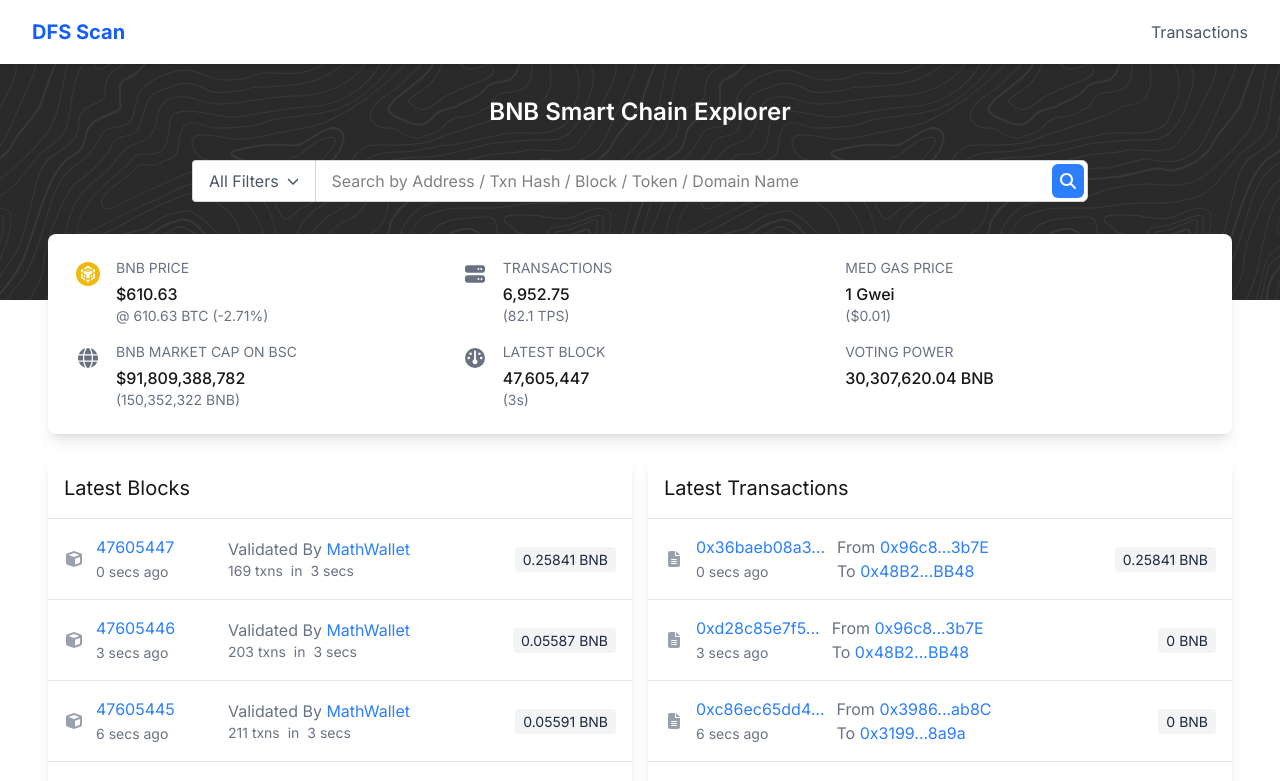
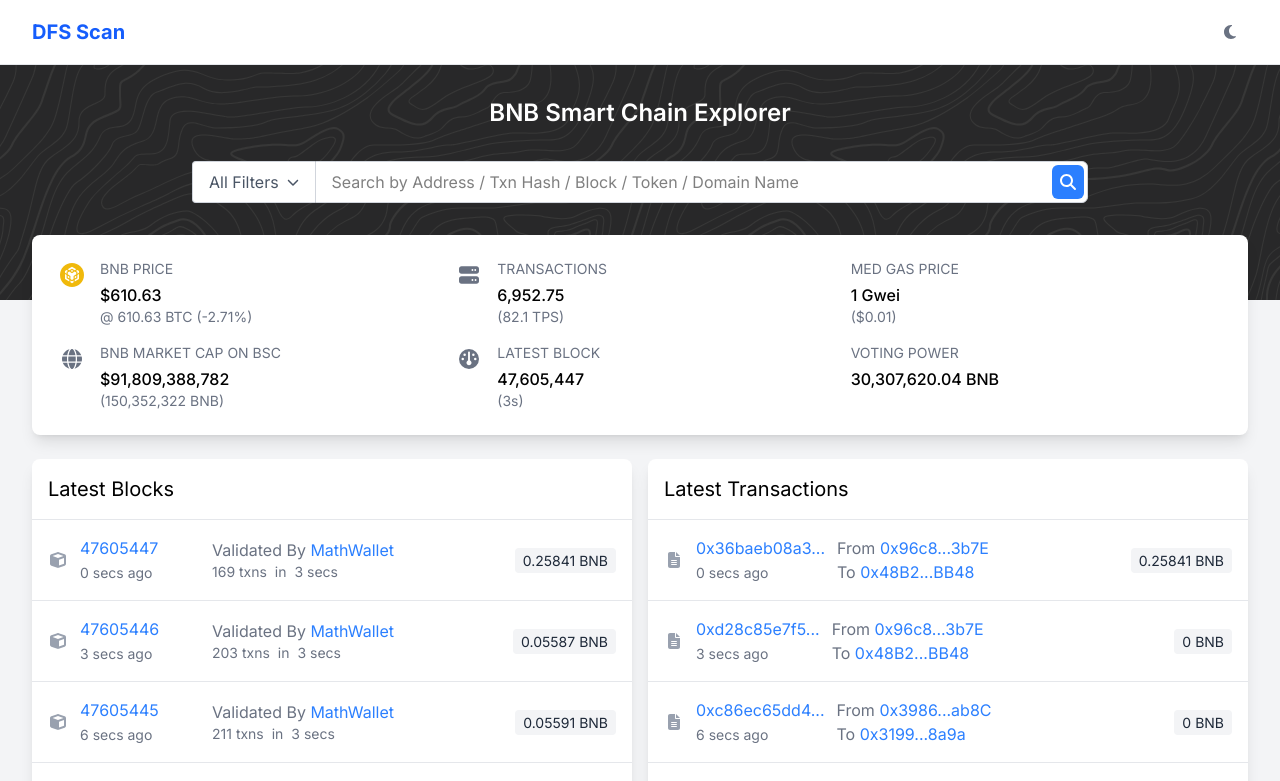
Before and after one commit to mwatanabe099239/dfs-dfsscan, a Next.js app: page / in a window 1280 px wide. Shown: the top 781 px of the page. Built offline with nearby package versions, Linux system fonts and the light colour scheme.

Commit message:
Add theme

```diff
--- a/app/address/[address]/page.tsx
+++ b/app/address/[address]/page.tsx
@@ -140,9 +140,9 @@
   }
 
   return (
-    <div className="space-y-4">
+    <div className="space-y-4 bg-gray-100 dark:bg-gray-900 min-h-screen">
       {/* Header with address */}
-      <div className="flex items-center gap-2">
+      <div className="flex items-center gap-2 bg-white dark:bg-gray-800 p-4 rounded-lg">
         <div className="flex items-center gap-2">
           <img
             src={identicon}
@@ -167,7 +167,7 @@
       <div className="grid grid-cols-1 lg:grid-cols-12 gap-4">
         {/* Left column - Overview */}
         <div className="lg:col-span-4">
-          <div className="bg-white rounded-lg shadow p-4 h-full">
+          <div className="bg-white dark:bg-gray-800 rounded-lg shadow p-4 h-full">
             <h2 className="text-lg mb-4">Overview</h2>
 
             {/* BNB Balance */}
@@ -253,7 +253,7 @@
 
         {/* Middle column - More Info */}
         <div className="lg:col-span-4">
-          <div className="bg-white rounded-lg shadow p-4 h-full">
+          <div className="bg-white dark:bg-gray-800 rounded-lg shadow p-4 h-full">
             <h2 className="text-lg mb-4">More Info</h2>
 
             {/* Private Name Tags */}
@@ -290,7 +290,7 @@
 
         {/* Right column - Multichain Info */}
         <div className="lg:col-span-4">
-          <div className="bg-white rounded-lg shadow p-4 h-full">
+          <div className="bg-white dark:bg-gray-800 rounded-lg shadow p-4 h-full">
             <h2 className="text-lg mb-4">Multichain Info</h2>
             <div className="text-gray-600">No addresses found</div>
           </div>
@@ -298,8 +298,8 @@
       </div>
 
       {/* Tabs section */}
-      <div className="bg-white rounded-lg shadow">
-        <div className="border-b border-gray-200">
+      <div className="bg-white dark:bg-gray-800 rounded-lg shadow">
+        <div className="border-b border-gray-200 dark:border-gray-700">
           <div className="flex overflow-x-auto">
             <button className="px-4 py-2 text-blue-500 border-b-2 border-blue-500">Transactions</button>
             <button className="px-4 py-2 text-gray-600 hover:text-gray-900">Internal Transactions</button>
@@ -313,7 +313,7 @@
         {/* Transaction List */}
         <div>
           {/* Header */}
-          <div className="p-4 border-b border-gray-200">
+          <div className="p-4 border-b border-gray-200 dark:border-gray-700">
             <div className="flex items-center gap-2">
               <span>Latest {mockTransactions.latest} from a total of </span>
               <span className="text-blue-500">{formatNumber(mockTransactions.total)}</span>
@@ -325,7 +325,7 @@
           <div className="overflow-x-auto">
             <table className="w-full">
               <thead>
-                <tr className="text-left text-sm border-b border-gray-200 bg-gray-50">
+                <tr className="text-left text-sm border-b border-gray-200 dark:border-gray-700 bg-gray-50 dark:bg-gray-900">
                   <th className="p-3 whitespace-nowrap">Transaction Hash</th>
                   <th className="p-3 whitespace-nowrap">Method</th>
                   <th className="p-3 whitespace-nowrap">Block</th>
@@ -338,7 +338,7 @@
               </thead>
               <tbody>
                 {mockTransactions.transactions.map((tx, index) => (
-                  <tr key={index} className="border-b border-gray-200 hover:bg-gray-50">
+                  <tr key={index} className="border-b border-gray-200 dark:border-gray-700 hover:bg-gray-50 dark:hover:bg-gray-900">
                     <td className="p-3">
                       <Link href={`/tx/${tx.hash}`} className="text-blue-500 hover:text-blue-600">
                         {tx.hash}
@@ -387,7 +387,7 @@
         </div>
 
         {/* View All Transactions Link */}
-        <div className="p-4 text-center border-t border-gray-200">
+        <div className="p-4 text-center border-t border-gray-200 dark:border-gray-700">
           <Link
             href={`/txs?a=${address}`}
             className="text-blue-500 hover:text-blue-600 flex items-center justify-center gap-2"
@@ -398,7 +398,7 @@
         </div>
 
         {/* Info Text */}
-        <div className="p-4 bg-gray-50 text-sm text-gray-600 border-t border-gray-200">
+        <div className="p-4 bg-gray-50 dark:bg-gray-900 text-sm text-gray-600 dark:text-gray-400 border-t border-gray-200 dark:border-gray-700">
           <span className="mr-1">ℹ️</span>
           A wallet address is a publicly available address that allows its owner to receive funds from another party. To access the funds in an address, you must have its private key.{' '}
           <Link href="/knowledge-base" className="text-blue-500 hover:text-blue-600">
--- /dev/null
+++ b/app/components/Navbar.tsx
@@ -0,0 +1,46 @@
+'use client'
+
+import { useTheme } from 'next-themes'
+import { FontAwesomeIcon } from '@fortawesome/react-fontawesome'
+import { faSun, faMoon } from '@fortawesome/free-solid-svg-icons'
+import { useEffect, useState } from 'react'
+
+export default function Navbar() {
+  const { theme, setTheme } = useTheme()
+  const [mounted, setMounted] = useState(false)
+
+  useEffect(() => {
+    setMounted(true)
+  }, [])
+
+  if (!mounted) {
+    return null
+  }
+
+  return (
+    <nav className="bg-white dark:bg-gray-800 border-b border-gray-200 dark:border-gray-700">
+      <div className="max-w-7xl mx-auto px-4 sm:px-6 lg:px-8">
+        <div className="flex justify-between h-16">
+          <div className="flex">
+          <a href="/" className="flex items-center">
+          <span className="text-xl font-bold text-blue-600">DFS Scan</span>
+        </a>
+          </div>
+
+          <div className="flex items-center">
+            <button
+              onClick={() => setTheme(theme === 'dark' ? 'light' : 'dark')}
+              className="p-2 rounded-lg hover:bg-gray-100 dark:hover:bg-gray-700"
+              aria-label="Toggle theme"
+            >
+              <FontAwesomeIcon
+                icon={theme === 'dark' ? faSun : faMoon}
+                className="h-5 w-5 text-gray-500 dark:text-gray-400"
+              />
+            </button>
+          </div>
+        </div>
+      </div>
+    </nav>
+  )
+}
--- a/app/globals.css
+++ b/app/globals.css
@@ -3,28 +3,17 @@
 @tailwind components;
 @tailwind utilities;
 
-
 :root {
-  --background: #ffffff;
-  --foreground: #171717;
+  --foreground-rgb: 0, 0, 0;
+  --background-rgb: 243, 244, 246;
 }
 
-@theme inline {
-  --color-background: var(--background);
-  --color-foreground: var(--foreground);
-  --font-sans: var(--font-geist-sans);
-  --font-mono: var(--font-geist-mono);
-}
-
-@media (prefers-color-scheme: dark) {
-  :root {
-    --background: #0a0a0a;
-    --foreground: #ededed;
-  }
+.dark {
+  --foreground-rgb: 255, 255, 255;
+  --background-rgb: 17, 24, 39;
 }
 
 body {
-  background: var(--background);
-  color: var(--foreground);
-  font-family: Arial, Helvetica, sans-serif;
+  color: rgb(var(--foreground-rgb));
+  background: rgb(var(--background-rgb));
 }
--- a/app/layout.tsx
+++ b/app/layout.tsx
@@ -4,6 +4,8 @@
 import '@fortawesome/fontawesome-svg-core/styles.css'
 import { config } from '@fortawesome/fontawesome-svg-core'
 import { Toaster } from 'react-hot-toast'
+import { ThemeProvider } from 'next-themes'
+import Navbar from './components/Navbar'
 config.autoAddCss = false
 
 const inter = Inter({ subsets: ["latin"] });
@@ -19,31 +21,18 @@
   children: React.ReactNode
 }) {
   return (
-    <html lang="en">
+    <html lang="en" suppressHydrationWarning>
       <head>
         <link rel="stylesheet" href="@fortawesome/fontawesome-svg-core/styles.css" />
       </head>
       <body className={inter.className}>
-        <nav className="bg-white shadow-md">
-          <div className="max-w-7xl mx-auto px-4 sm:px-6 lg:px-8">
-            <div className="flex justify-between h-16">
-              <div className="flex">
-                <a href="/" className="flex items-center">
-                  <span className="text-xl font-bold text-blue-600">DFS Scan</span>
-                </a>
-              </div>
-              <div className="flex items-center">
-                <a href="/txs" className="text-gray-600 hover:text-gray-900">
-                  Transactions
-                </a>
-              </div>
-            </div>
-          </div>
-        </nav>
-        <main className="max-w-7xl mx-auto px-4 sm:px-6 lg:px-8 py-8">
-          {children}
-        </main>
-        <Toaster />
+        <ThemeProvider attribute="class" defaultTheme="light" enableSystem={false}>
+          <Navbar />
+          <main className="container mx-auto px-4 py-8">
+            {children}
+          </main>
+          <Toaster />
+        </ThemeProvider>
       </body>
     </html>
   );
--- a/package.json
+++ b/package.json
@@ -17,6 +17,7 @@
     "autoprefixer": "^10.4.21",
     "minidenticons": "^4.2.1",
     "next": "15.2.3",
+    "next-themes": "^0.4.6",
     "postcss": "^8.5.3",
     "react": "^19.0.0",
     "react-dom": "^19.0.0",
--- a/tailwind.config.js
+++ b/tailwind.config.js
@@ -1,5 +1,6 @@
 /** @type {import('tailwindcss').Config} */
 module.exports = {
+    darkMode: 'class',
     content: [
       "./pages/**/*.{js,ts,jsx,tsx}",
       "./components/**/*.{js,ts,jsx,tsx}",
```
Also changed, not shown: 1 other file (tests, documents, lock files or other folders).
